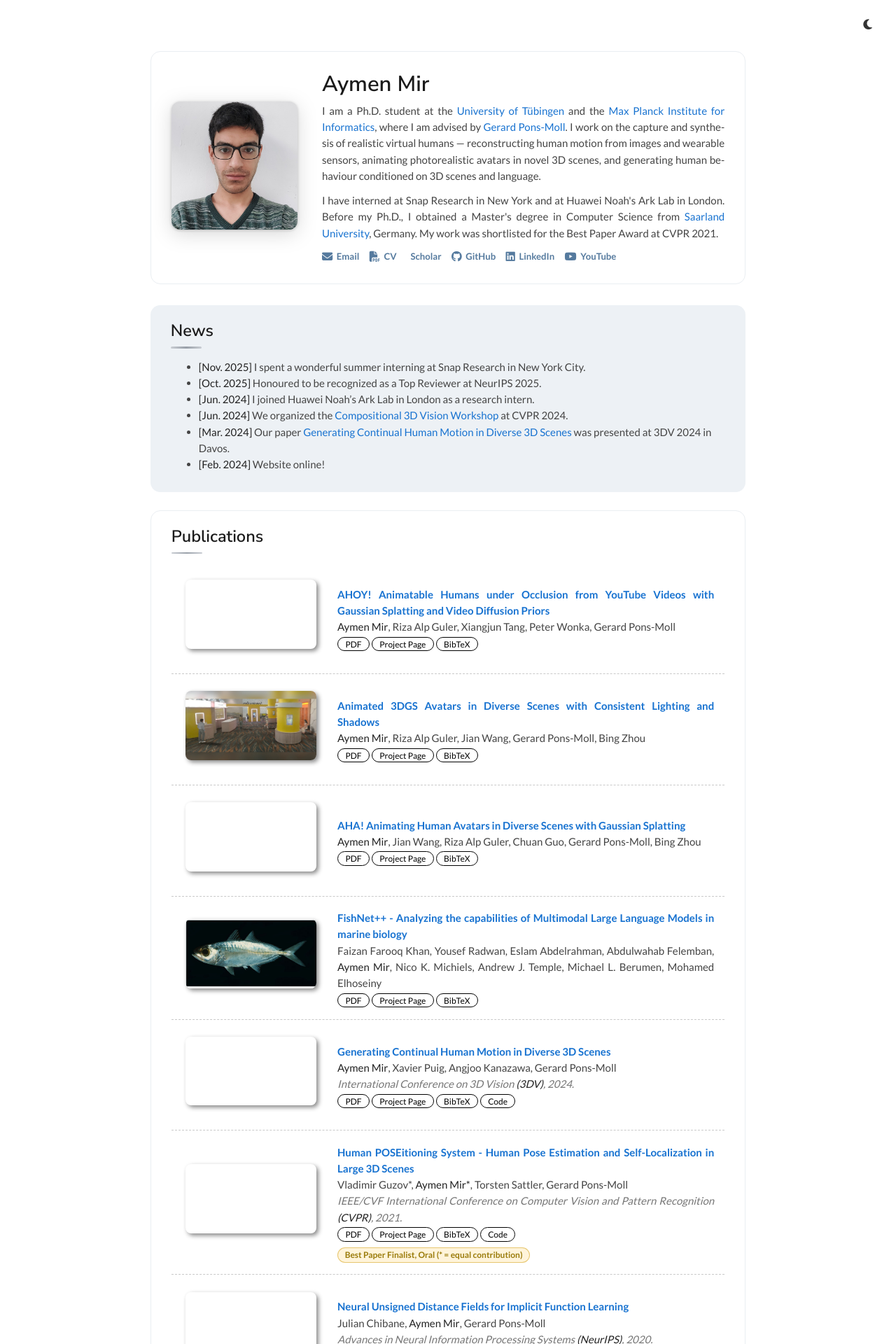
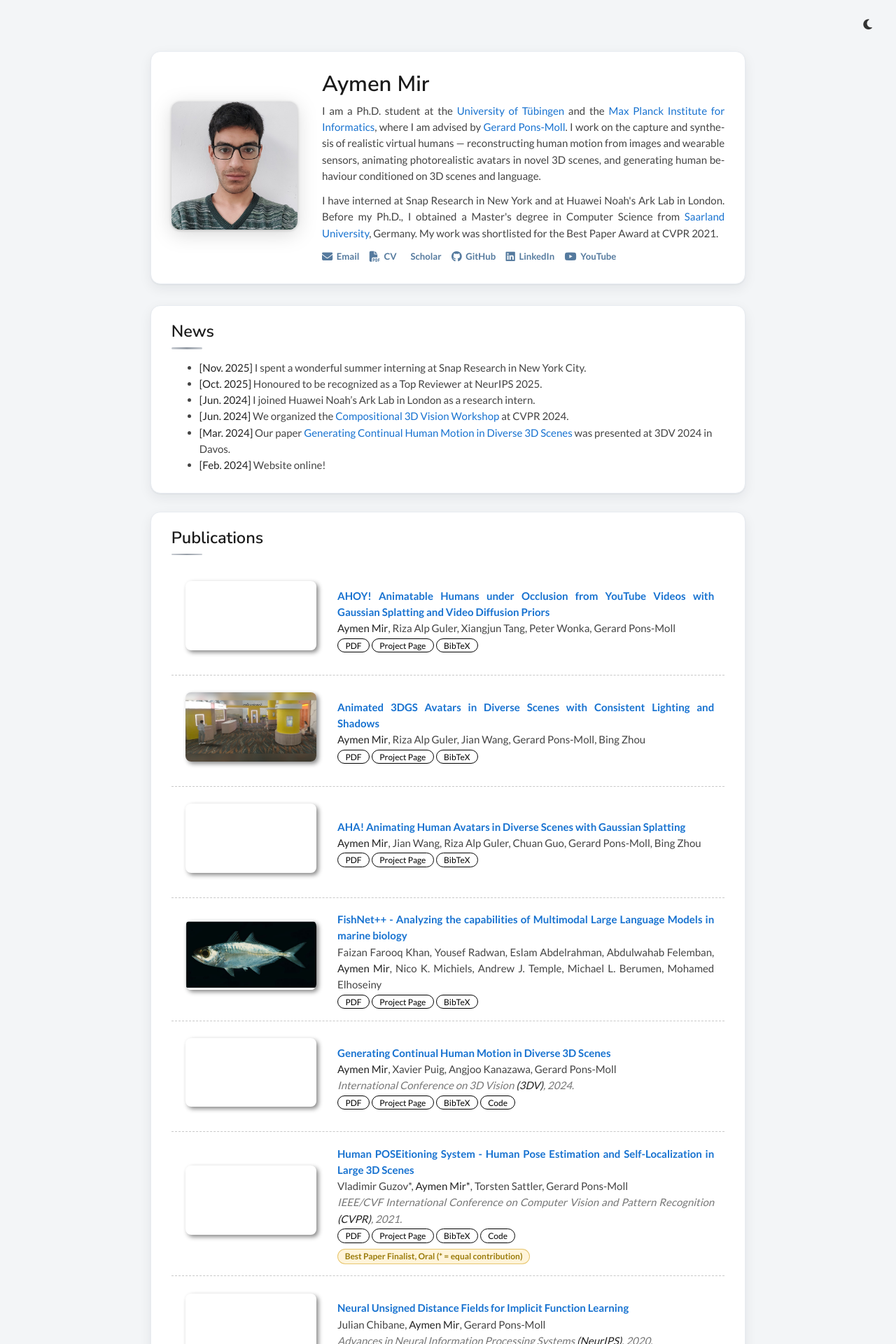
Before and after one commit to miraymen/miraymen.github.io, a Jekyll site: the page built from index.md, in a window 1280 px wide. Shown: the top 1920 px of the page at 70% size. Built offline with Jekyll 4.4.1, drawn with Linux system fonts in a browser that asks for light colours; a style sheet for code colours, icons or effects is not loaded; grey boxes are pictures that could not be loaded.

Commit message:
Lifted cards: gray page, white cards with soft shadows

```diff
--- a/_sass/main.scss
+++ b/_sass/main.scss
@@ -1,5 +1,5 @@
 body {
-  background-color: #fff;
+  background-color: #f3f5f7;
   padding: 50px;
   font: 15px/1.5 "Lato", -apple-system, BlinkMacSystemFont, "Segoe UI", Roboto, "Helvetica Neue", Arial, sans-serif, "Apple Color Emoji", "Segoe UI Emoji", "Segoe UI Symbol";
   color: #444;
@@ -84,7 +84,7 @@ autocolor{
 
 @media (prefers-color-scheme: dark) {
     html:not([data-theme="light"]) body {
-        background-color: #20212b;
+        background-color: #1b1c25;
         color: #dadbdf;
     }
 
@@ -94,7 +94,7 @@ autocolor{
 }
 
 html[data-theme="dark"] body {
-    background-color: #20212b;
+    background-color: #1b1c25;
     color: #dadbdf;
 }
 
@@ -219,10 +219,11 @@ header {
   gap:2.2rem;
   text-align:left;
   background-color:#ffffff;
-  border:1px solid #eaeef2;
+  border:1px solid #e8ecf1;
   border-radius:14px;
   padding:1.8rem;
   margin-top:1.0em;
+  box-shadow:0 1px 2px rgba(16, 24, 40, 0.05), 0 6px 18px rgba(16, 24, 40, 0.07);
 }
 
 header .profile-avatar {
@@ -387,15 +388,12 @@ section > .band:first-child {
 }
 
 .band {
-  background-color: #edf1f5;
+  background-color: #ffffff;
+  border: 1px solid #e8ecf1;
   border-radius: 14px;
   padding: 1.5rem 1.8rem 0.5rem;
   margin: 1.6rem 0 0;
-}
-
-.band.band-light {
-  background-color: #ffffff;
-  border: 1px solid #eaeef2;
+  box-shadow: 0 1px 2px rgba(16, 24, 40, 0.05), 0 6px 18px rgba(16, 24, 40, 0.07);
 }
 
 .band h2 {
@@ -424,14 +422,11 @@ section h2::after {
     background: linear-gradient(90deg, #565b64, #9aa1ab, #565b64);
   }
 
-  html:not([data-theme="light"]) .band {
-    background-color: #2c2f42;
-  }
-
-  html:not([data-theme="light"]) .band.band-light,
+  html:not([data-theme="light"]) .band,
   html:not([data-theme="light"]) header {
-    background-color: #22232f;
-    border-color: #31333f;
+    background-color: #262837;
+    border-color: #343649;
+    box-shadow: 0 6px 18px rgba(0, 0, 0, 0.4);
   }
 }
 
@@ -439,14 +434,11 @@ html[data-theme="dark"] section h2::after {
   background: linear-gradient(90deg, #565b64, #9aa1ab, #565b64);
 }
 
-html[data-theme="dark"] .band {
-  background-color: #2c2f42;
-}
-
-html[data-theme="dark"] .band.band-light,
+html[data-theme="dark"] .band,
 html[data-theme="dark"] header {
-  background-color: #22232f;
-  border-color: #31333f;
+  background-color: #262837;
+  border-color: #343649;
+  box-shadow: 0 6px 18px rgba(0, 0, 0, 0.4);
 }
 
 section p, section ul, section ol {
--- a/index.md
+++ b/index.md
@@ -12,7 +12,7 @@ layout: homepage
 - **[Feb. 2024]** Website online!
 </div>
 
-<div class="band band-light">
+<div class="band">
 {% include publications.md %}
 </div>
 
@@ -43,7 +43,7 @@ layout: homepage
 </ul>
 </div>
 
-<div class="band band-light" markdown="1">
+<div class="band" markdown="1">
 ## Teaching
 
 <ul style="margin:0 0 5px;">
```
